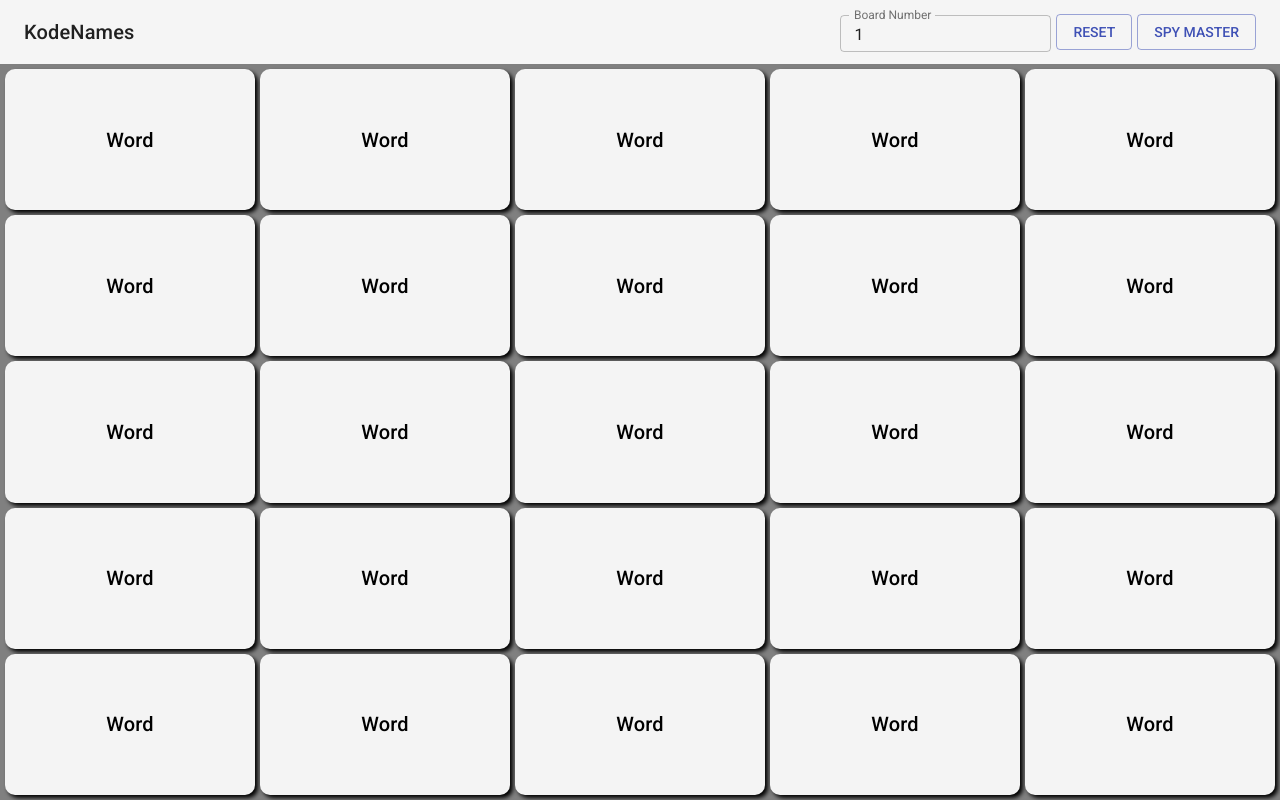
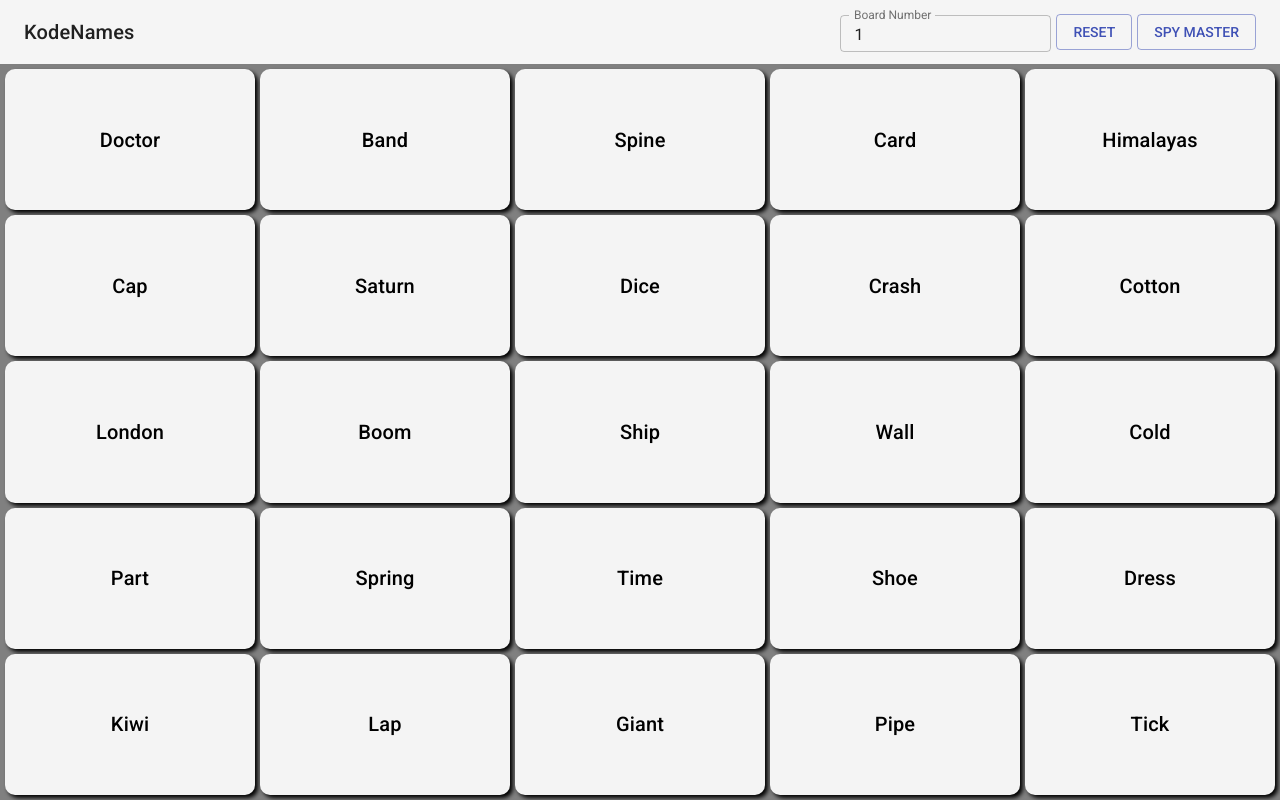
Before and after one commit to renbeynolds/website, a React app: page / in a window 1280 px wide. Built offline with nearby package versions, Linux system fonts and the light colour scheme; no server answers.

Commit message:
Got game fully working

```diff
--- a/package.json
+++ b/package.json
@@ -17,9 +17,9 @@
     "@material-ui/icons": "^3.0.1",
     "babel-polyfill": "^6.26.0",
     "express": "^4.16.3",
-    "json-loader": "^0.5.7",
     "react": "^16.5.2",
     "react-dom": "^16.5.2",
+    "seedrandom": "^2.4.4",
     "typeface-roboto": "^0.0.54"
   },
   "devDependencies": {
--- a/src/client/components/App.jsx
+++ b/src/client/components/App.jsx
@@ -1,7 +1,5 @@
 import React, { Component } from 'react';
-import SimpleAppBar from './SimpleAppBar';
-import Board from './kodenames/Board';
-import '../static/css/app.css';
+import Game from './kodenames/Game';
 import 'typeface-roboto';
 
 export default class App extends Component {
@@ -16,8 +14,7 @@ export default class App extends Component {
   render() {
     return (
       <div>
-      <SimpleAppBar />
-      <Board />
+      <Game />
       </div>
     );
   }
--- a/src/client/components/SimpleAppBar.jsx
+++ /dev/null
@@ -1,60 +0,0 @@
-import React from 'react';
-import PropTypes from 'prop-types';
-import { withStyles } from '@material-ui/core/styles';
-import AppBar from '@material-ui/core/AppBar';
-import Toolbar from '@material-ui/core/Toolbar';
-import Typography from '@material-ui/core/Typography';
-import Button from '@material-ui/core/Button';
-import TextField from '@material-ui/core/TextField';
-
-const styles = {
-  root: {
-    flexGrow: 1,
-  },
-  grow: {
-    flex: 1,
-  },
-  textField: {
-    marginBottom: 5.5,
-  },
-  menuButton: {
-    marginLeft: 5,
-  },
-};
-
-function SimpleAppBar(props) {
-  const { classes } = props;
-
-  return (
-    <div className={classes.root}>
-      <AppBar position="static" color="default">
-        <Toolbar>
-          <Typography variant="h6" color="inherit" className={classes.grow}>
-            KodeNames
-          </Typography>
-          <TextField
-            id="board-number-input"
-            label="Board Number"
-            type="number"
-            defaultValue="1"
-            margin="dense"
-            variant="outlined"
-            className={classes.textField}
-          />
-          <Button variant="outlined" color="primary" className={classes.menuButton}>
-            Reset
-          </Button>
-          <Button variant="outlined" color="primary" className={classes.menuButton}>
-            Spy Master
-          </Button>
-        </Toolbar>
-      </AppBar>
-    </div>
-  );
-}
-
-SimpleAppBar.propTypes = {
-  classes: PropTypes.object.isRequired,
-};
-
-export default withStyles(styles)(SimpleAppBar);
--- a/src/client/components/kodenames/Board.jsx
+++ b/src/client/components/kodenames/Board.jsx
@@ -1,16 +1,38 @@
 import React, { Component } from 'react';
 import Typography from '@material-ui/core/Typography';
-import words from '../../static/words.json';
 
 export default class Board extends Component {
 
   constructor(props) {
     super(props);
-    this.state = {words: words};
   }
 
-  componentDidMount() {
-    console.log(this.state.words);
+  handleCardClick(idx) {
+    this.props.onCardClick(idx);
+  }
+
+  createTable = () => {
+    let table = [];
+
+
+    for(let row=0; row<5; row++) {
+      let children = [];
+      for(let col=0; col<5; col++) {
+        let idx = row*5 + col;
+        let card = this.props.cards[idx];
+        children.push(
+          <Card
+            onclick={() => this.handleCardClick(idx)}
+            word={card['word']}
+            color={card['active']? card['color']:'#F4F4F4' }
+            key={idx}
+          />
+        );
+      }
+      table.push(<tr>{children}</tr>);
+    }
+
+    return table;
   }
 
   render() {
@@ -18,41 +40,7 @@ export default class Board extends Component {
       <div className='board'>
         <table>
           <tbody>
-            <tr>
-              <Card />
-              <Card />
-              <Card />
-              <Card />
-              <Card />
-            </tr>
-            <tr>
-              <Card />
-              <Card />
-              <Card />
-              <Card />
-              <Card />
-            </tr>
-            <tr>
-              <Card />
-              <Card />
-              <Card />
-              <Card />
-              <Card />
-            </tr>
-            <tr>
-              <Card />
-              <Card />
-              <Card />
-              <Card />
-              <Card />
-            </tr>
-            <tr>
-              <Card />
-              <Card />
-              <Card />
-              <Card />
-              <Card />
-            </tr>
+            {this.createTable()}
           </tbody>
         </table>
       </div>
@@ -60,11 +48,12 @@ export default class Board extends Component {
   }
 }
 
-function Card() {
+function Card(props) {
   return (
-    <td className='card'>
+    <td className='card' onClick={props.onclick}
+    style={{backgroundColor: props.color}}>
       <Typography variant="h6" color="inherit">
-        Word
+        {props.word}
       </Typography>
     </td>
   );
--- /dev/null
+++ b/src/client/components/kodenames/Game.jsx
@@ -0,0 +1,101 @@
+import React, { Component } from 'react';
+import SimpleAppBar from './SimpleAppBar';
+import Board from './Board';
+import '../../static/css/app.css';
+import all_words from '../../static/words.json';
+var seedrandom = require('seedrandom');
+
+const RED = '#ED2536';
+const BLUE = '#7093FF'
+const YELLOW = '#FBFF6B'
+
+export default class App extends Component {
+
+  constructor(props) {
+    super(props);
+    this.handleBoardChange = this.handleBoardChange.bind(this);
+    this.generateCards = this.generateCards.bind(this);
+    this.handleCardClick = this.handleCardClick.bind(this);
+    this.handleReset = this.handleReset.bind(this);
+    this.handleSpymaster = this.handleSpymaster.bind(this);
+
+    this.state = {'boardNumber': 1, 'cards': this.generateCards(1)};
+  }
+
+  componentDidMount() {
+    fetch('/api/getUsername')
+      .then(res => res.json())
+      .then(user => this.setState({ username: user.username }));
+  }
+
+  generateCards(seed) {
+    let words = JSON.parse(JSON.stringify(all_words));
+    var colors = [
+      RED, RED, RED, RED, RED, RED, RED, RED,
+      BLUE, BLUE, BLUE, BLUE, BLUE, BLUE, BLUE, BLUE,
+      YELLOW, YELLOW, YELLOW, YELLOW, YELLOW, YELLOW, YELLOW,
+      'gray'
+    ];
+
+    var rng = seedrandom(seed);
+    if(rng() > 0.5) {
+      colors.push(RED);
+    } else {
+      colors.push(BLUE);
+    }
+
+    var cards = [];
+    for(var i=0; i<25; i++) {
+      var word_idx = Math.floor(rng()*words.length);
+      var word = words[word_idx];
+      words.splice(word_idx, 1);
+      var color_idx = Math.floor(rng()*colors.length);
+      var color = colors[color_idx];
+      colors.splice(color_idx, 1);
+      cards.push({
+        word: word,
+        color: color,
+        active: false
+      });
+    }
+
+    return cards;
+  }
+
+  handleBoardChange(seed) {
+    this.setState({'boardNumber': seed, 'cards': this.generateCards(seed)});
+  }
+
+  handleCardClick(idx) {
+    let new_cards = JSON.parse(JSON.stringify(this.state.cards));
+    new_cards[idx].active = true;
+    this.setState({
+      cards: new_cards
+    });
+  }
+
+  handleReset() {
+    this.setState({'cards': this.generateCards(this.state.boardNumber)});
+  }
+
+  handleSpymaster() {
+    const new_cards = this.state.cards.map(x => ({word: x.word, color: x.color, active: true}));
+    this.setState({'cards': new_cards});
+  }
+
+  render() {
+    return (
+      <div>
+      <SimpleAppBar
+        onBoardChange={this.handleBoardChange}
+        onReset={this.handleReset}
+        onSpymaster={this.handleSpymaster}
+      />
+      <Board
+        cards = {this.state.cards}
+        onCardClick = {this.handleCardClick}
+      />
+      </div>
+    );
+  }
+}
--- /dev/null
+++ b/src/client/components/kodenames/SimpleAppBar.jsx
@@ -0,0 +1,86 @@
+import React from 'react';
+import PropTypes from 'prop-types';
+import { withStyles } from '@material-ui/core/styles';
+import AppBar from '@material-ui/core/AppBar';
+import Toolbar from '@material-ui/core/Toolbar';
+import Typography from '@material-ui/core/Typography';
+import Button from '@material-ui/core/Button';
+import TextField from '@material-ui/core/TextField';
+
+const styles = {
+  root: {
+    flexGrow: 1,
+  },
+  grow: {
+    flex: 1,
+  },
+  textField: {
+    marginBottom: 5.5,
+  },
+  menuButton: {
+    marginLeft: 5,
+  },
+};
+
+class SimpleAppBar extends React.Component {
+
+  constructor(props) {
+    super(props);
+    this.state = {
+      classes: props.classes
+    };
+
+    this.handleBoardChange = this.handleBoardChange.bind(this);
+    this.handleReset = this.handleReset.bind(this);
+    this.handleSpymaster = this.handleSpymaster.bind(this);
+  }
+
+  handleBoardChange(event) {
+    const val = event.target.value;
+    this.props.onBoardChange(val);
+  }
+
+  handleReset() {
+    this.props.onReset();
+  }
+
+  handleSpymaster() {
+    this.props.onSpymaster();
+  }
+
+  render() {
+    return (
+      <div className={root}>
+        <AppBar position="static" color="default">
+          <Toolbar>
+            <Typography variant="h6" color="inherit" className={this.state.classes.grow}>
+              KodeNames
+            </Typography>
+            <TextField
+              id="board-number-input"
+              label="Board Number"
+              type="number"
+              defaultValue="1"
+              margin="dense"
+              variant="outlined"
+              className={this.state.classes.textField}
+              onChange={this.handleBoardChange}
+            />
+            <Button variant="outlined" color="primary" className={this.state.classes.menuButton} onClick={this.handleReset}>
+              Reset
+            </Button>
+            <Button variant="outlined" color="primary" className={this.state.classes.menuButton} onClick={this.handleSpymaster}>
+              Spy Master
+            </Button>
+          </Toolbar>
+        </AppBar>
+      </div>
+    );
+  }
+}
+
+SimpleAppBar.propTypes = {
+  classes: PropTypes.object.isRequired,
+};
+
+export default withStyles(styles)(SimpleAppBar);
--- a/src/client/static/css/app.css
+++ b/src/client/static/css/app.css
@@ -15,10 +15,10 @@ body {
   height: 100%;
   border-spacing: 5px;
   background-color: grey;
+  table-layout: fixed;
 }
 
 .card {
-  background-color: #F4F4F4;
   border-radius: 10px;
   text-align: center;
   filter: drop-shadow(3px 3px 2px #000000);
--- a/webpack.config.js
+++ b/webpack.config.js
@@ -36,10 +36,6 @@ module.exports = {
       {
         test: /\.(png|woff|woff2|eot|ttf|svg)$/,
         loader: 'url-loader?limit=100000'
-      },
-      {
-        test: /\.json$/,
-        loader: 'json-loader'
       }
     ]
   },
```
Also changed, not shown: src/client/components/kodenames/Header.jsx (deleted, +0 -17 lines).
